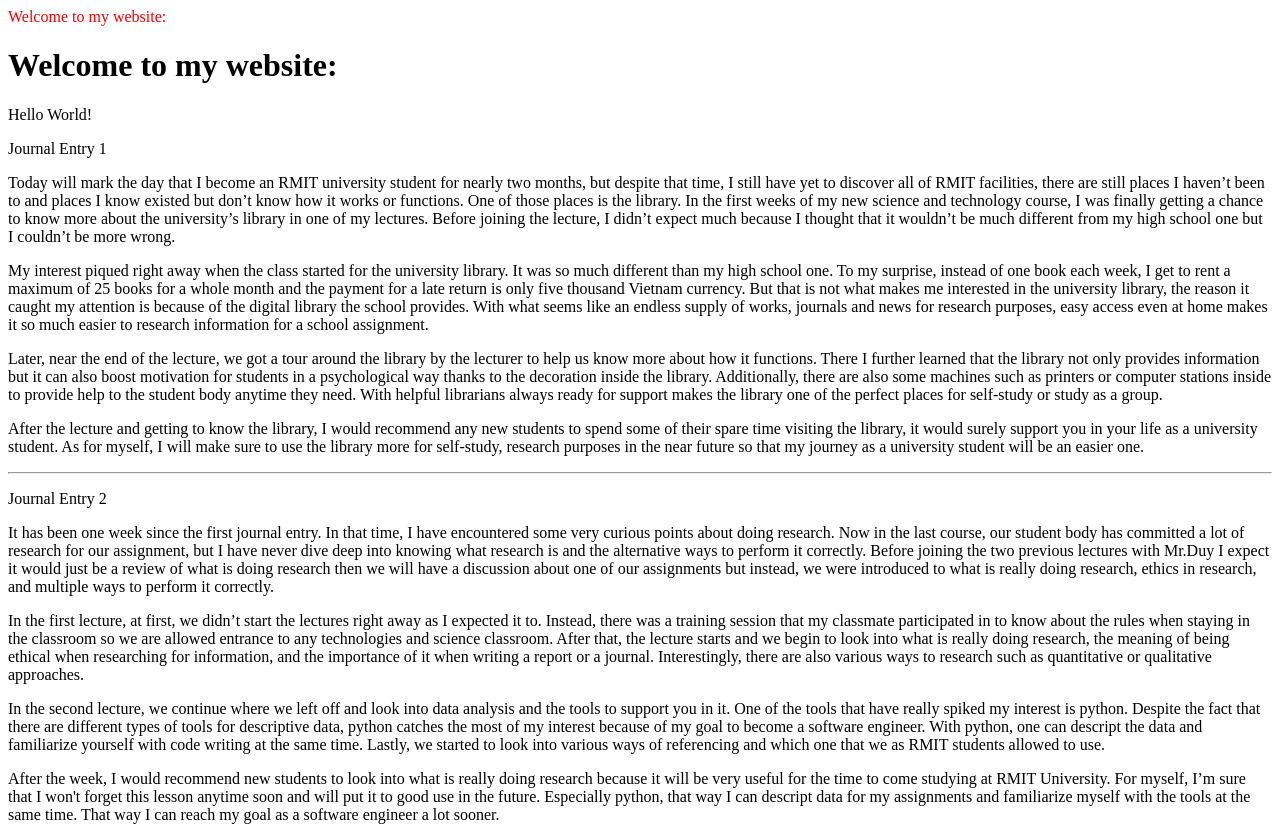
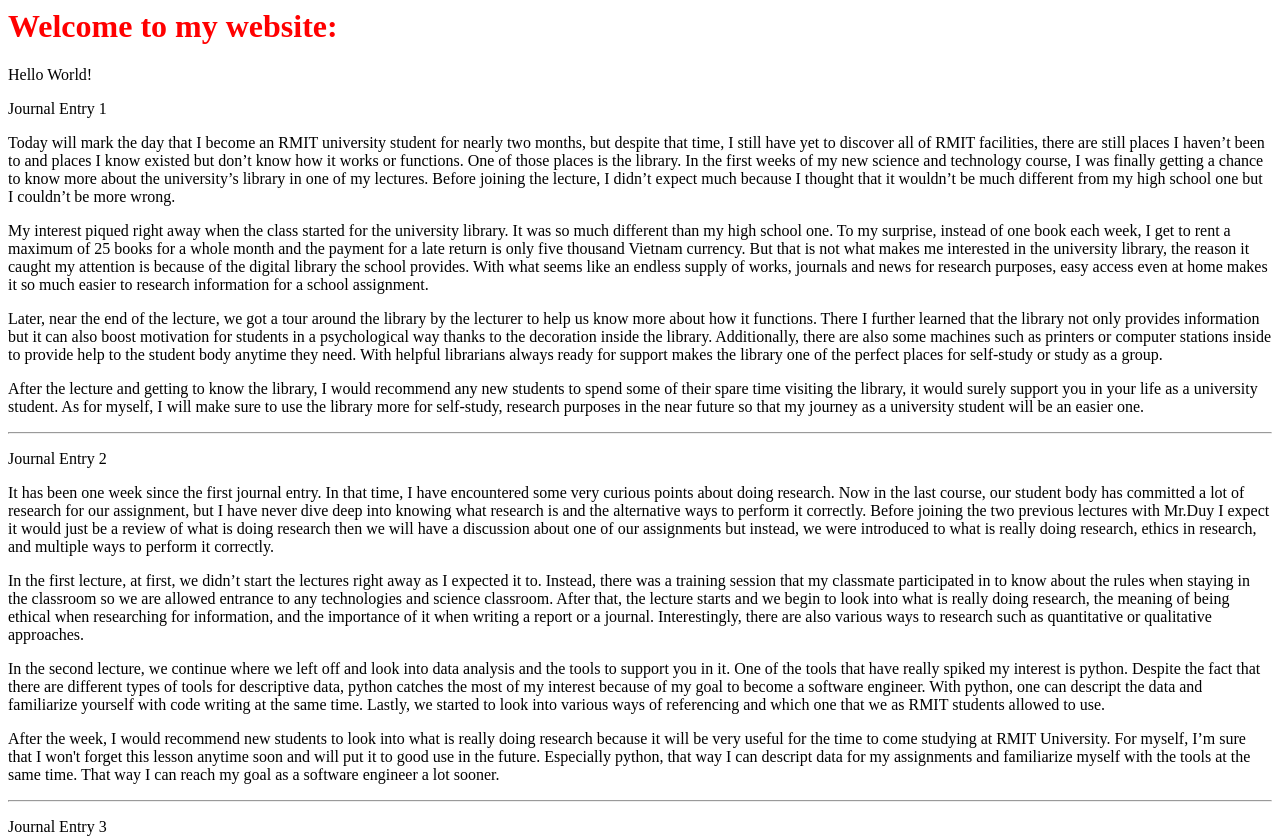
Before and after one commit to S3878734/s3878734.github.io, a plain HTML site: page index.html in a window 1280 px wide. Shown: the top 839 px of the page. Drawn offline with Linux system fonts and the light colour scheme.

Commit message:
update index.html

```diff
--- a/index.html
+++ b/index.html
@@ -3,8 +3,7 @@
         <title>My personal website</title>
     </head>
     <body>
-        <p style="color:red">Welcome to my website:</p>
-        <h1>Welcome to my website:</h1>
+        <h1 style="color:red">Welcome to my website:</h1>
         <p>Hello World!</p>
         <p>Journal Entry 1</p>
         <p>Today will mark the day that I become an RMIT university student for nearly two months, but despite that time, I still have yet to discover all of RMIT facilities, there are still places I haven’t been to and places I know existed but don’t know how it works or functions. One of those places is the library. In the first weeks of my new science and technology course, I was finally getting a chance to know more about the university’s library in one of my lectures. Before joining the lecture, I didn’t expect much because I thought that it wouldn’t be much different from my high school one but I couldn’t be more wrong.
```
